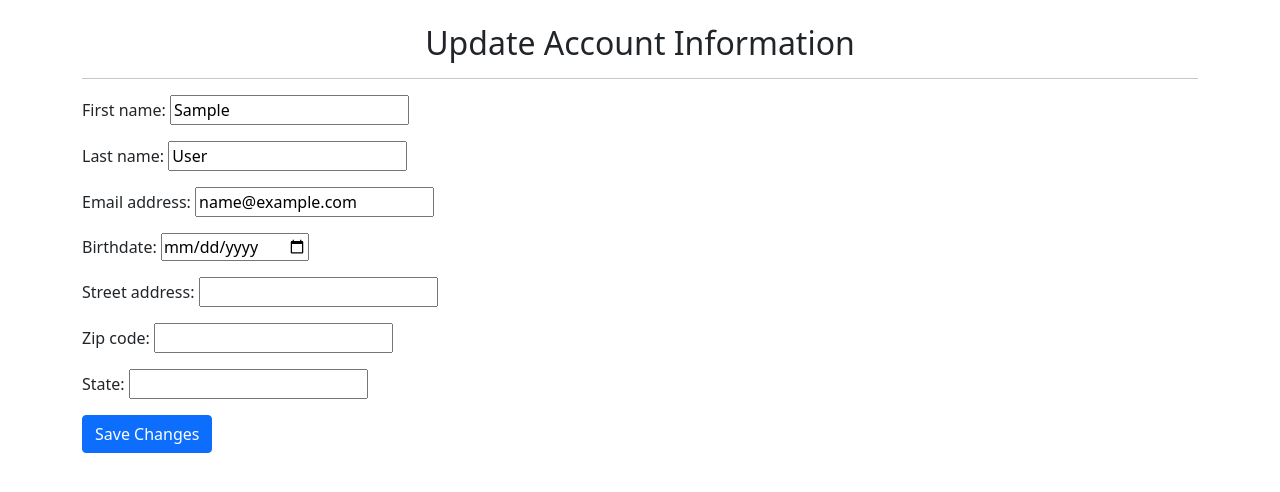
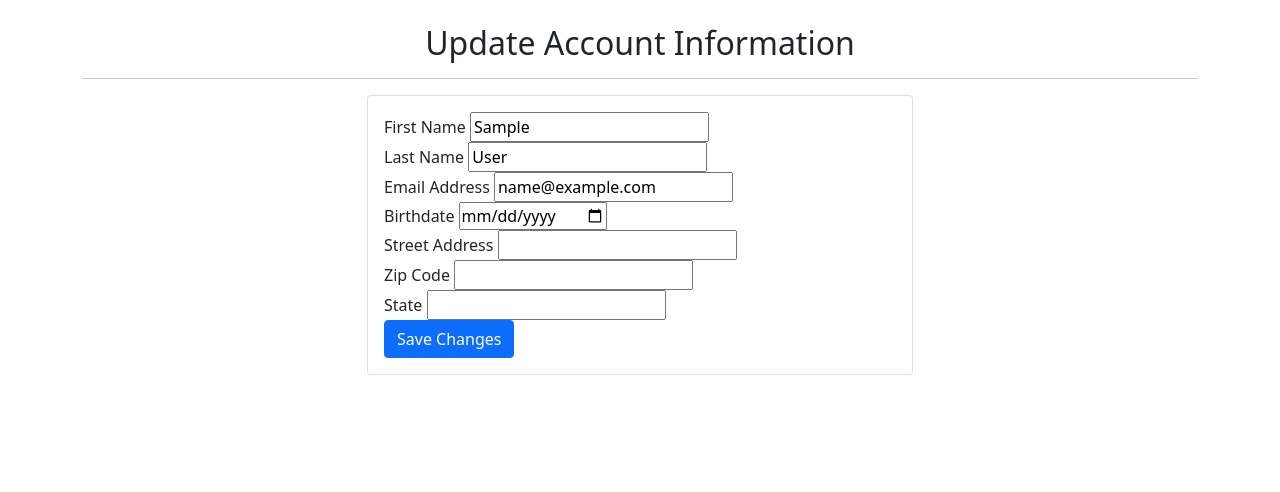
Before and after one commit to mei-sean/Northwest, a Django app: page /update_user/ in a window 1280 px wide. Shown: the part 56-548 px from the top of the page. Run offline with Django 4.2, Linux system fonts and the light colour scheme; the visitor is signed in with stand-in values (Sample User, id 1); some libraries are stand-ins or nearby versions.

Commit message:
more frontend updates

```diff
--- a/reservations/templates/reservations/update_user.html
+++ b/reservations/templates/reservations/update_user.html
@@ -1,10 +1,48 @@
-{% extends 'base.html' %} {% block content %}
+{% extends 'base.html' %}
+
+{% block content %}
 <div class="container">
   <h2 class="text-center mt-4">Update Account Information</h2>
   <hr />
-  <form method="post">
-    {% csrf_token %} {{ form.as_p }}
-    <button type="submit" class="btn btn-primary">Save Changes</button>
-  </form>
+  <div class="row justify-content-center">
+    <div class="col-md-6">
+      <div class="card">
+        <div class="card-body">
+          <form method="post">
+            {% csrf_token %}
+            <div class="form-group">
+              <label for="{{ form.first_name.id_for_label }}">First Name</label>
+              {{ form.first_name }}
+            </div>
+            <div class="form-group">
+              <label for="{{ form.last_name.id_for_label }}">Last Name</label>
+              {{ form.last_name }}
+            </div>
+            <div class="form-group">
+              <label for="{{ form.email.id_for_label }}">Email Address</label>
+              {{ form.email }}
+            </div>
+            <div class="form-group">
+              <label for="{{ form.birthdate.id_for_label }}">Birthdate</label>
+              {{ form.birthdate }}
+            </div>
+            <div class="form-group">
+              <label for="{{ form.street_address.id_for_label }}">Street Address</label>
+              {{ form.street_address }}
+            </div>
+            <div class="form-group">
+              <label for="{{ form.zip_code.id_for_label }}">Zip Code</label>
+              {{ form.zip_code }}
+            </div>
+            <div class="form-group">
+              <label for="{{ form.state.id_for_label }}">State</label>
+              {{ form.state }}
+            </div>
+            <button type="submit" class="btn btn-primary">Save Changes</button>
+          </form>
+        </div>
+      </div>
+    </div>
+  </div>
 </div>
 {% endblock %}
```
Also changed, not shown: reservations/templates/reservations/login.html (+4 -9 lines), reservations/templates/reservations/register.html (+4 -8 lines).
